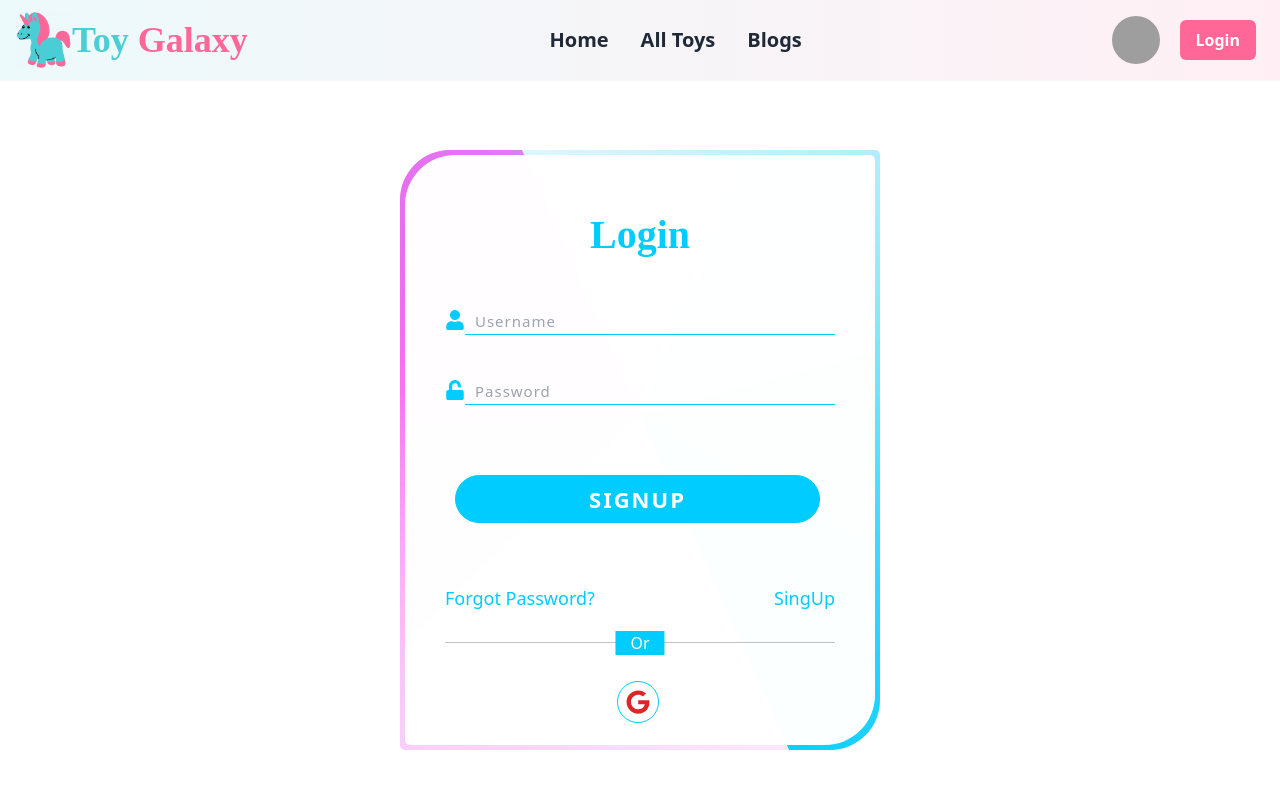
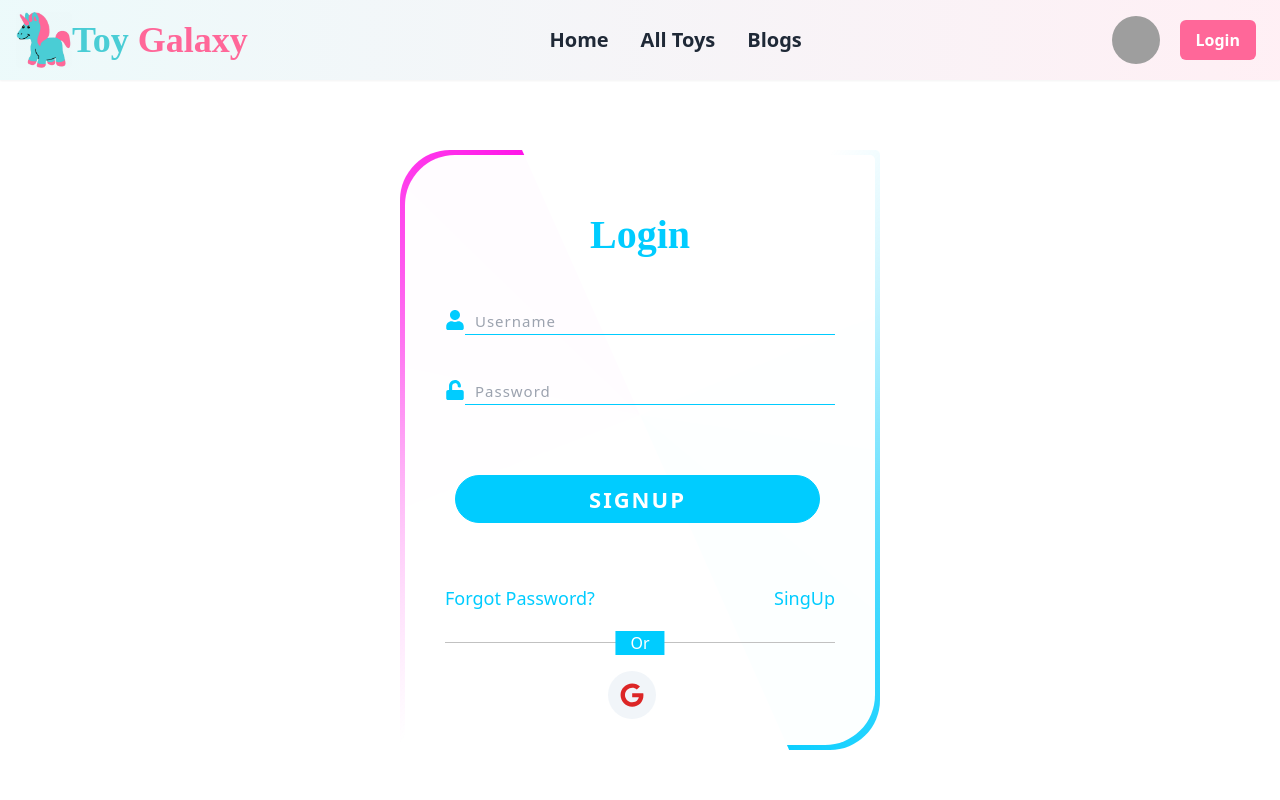
Before and after one commit to Shisir36/Toy-Marketplace-client, a React (Vite) app: page /login in a window 1280 px wide. Shown: the top 800 px of the page. Built offline with nearby package versions, Linux system fonts and the light colour scheme; no server answers; grey boxes are pictures that could not be loaded.

Commit message:
fix some error in login component

```diff
--- a/src/Pages/Home/ToysDetails/ToysDetails.jsx
+++ b/src/Pages/Home/ToysDetails/ToysDetails.jsx
@@ -14,23 +14,17 @@ const ToysDetails = () => {
             .then(details => setSingleToy(details))
     },)
     return (
-        <div className="md:grid md:grid-cols-2 items-center lg:card-side bg-gradient-to-r from-pink-100 to-pink-50 md:p-20  ">
+        <div className="md:grid md:grid-cols-2 items-center lg:card-side bg-gradient-to-r from-pink-100 to-pink-50 md:p-20 p-10  ">
       <div className="w-full">
         <h2 className="md:text-6xl text-4xl gFont bg-gradient-to-r from-black via-cyan-500 to-red-300 text-transparent bg-clip-text text-center md:text-left">
           Toy: {singleToy.name}
         </h2>
-        <h2 className="text-slate-600 md:text-2xl">Price: {singleToy.price}</h2>
-        <h2 className="md:text-4xl text-2xl gFont bg-gradient-to-r from-black via-gray-900 to-slate-300 text-transparent bg-clip-text text-center md:text-left">
-          Seller Name: {singleToy.sellerName}
-        </h2>
-        <h2 className="md:text-4xl text-2xl gFont bg-gradient-to-r from-black via-gray-900 to-slate-300 text-transparent bg-clip-text text-center md:text-left">Email:
-          {singleToy.email}
-        </h2>
-        <p className="mt-5 text-slate-600 md:text-xl">
+        <h2 className="text-slate-600 md:text-2xl text-xl md:text-left text-center">Price: {singleToy.price}</h2>
+        <p className="mt-5 text-slate-600 md:text-xl md:text-left text-center">
           {singleToy.description}
         </p>
-        <div className="flex items-center">
-          <div className="text-yellow-500"></div>
+        <div className="flex items-center ">
+          <div className='md:m-0 mx-auto'>
           <Rating
             placeholderRating={singleToy.rating}
             readonly
@@ -38,7 +32,14 @@ const ToysDetails = () => {
             placeholderSymbol={<FaStar className="text-orange-400 text-xl" />}
             fullSymbol={<FaStar className="text-xl" />}
           />
+          </div>
         </div>
+        <h2 className="md:text-4xl text-2xl gFont bg-gradient-to-r from-black via-gray-900 to-slate-300 text-transparent bg-clip-text text-center md:text-left">
+          Seller Name: {singleToy.sellerName}
+        </h2>
+        <h2 className="md:text-4xl text-2xl gFont bg-gradient-to-r from-black via-gray-900 to-slate-300 text-transparent bg-clip-text text-center md:text-left">Email:
+          {singleToy.email}
+        </h2>
       </div>
       <figure className="w-full">
         <img src={singleToy.pictureUrl} className=' rounded-md' alt="Album" />
--- a/src/Pages/Login/Login.css
+++ b/src/Pages/Login/Login.css
@@ -13,19 +13,19 @@
 
 .login_form_container::before {
   position: absolute;
-  width: 200%;
-  height: 200%;
+  width: 250%;
+  height: 250%;
   content: '';
-  background-image: conic-gradient(transparent, transparent, #f8cdfaf5, #ff00e6ea);
+  background-image: conic-gradient(transparent, transparent, transparent, #ff00e6ea);
   animation: rotate_border 6s linear infinite;
 }
 
 .login_form_container::after {
   position: absolute;
-  width: 200%;
-  height: 200%;
+  width: 250%;
+  height: 250%;
   content: '';
-  background-image: conic-gradient(transparent, transparent, #b5effff5, #00ccfff5);
+  background-image: conic-gradient(transparent, transparent, transparent, #00ccfff5);
   animation: rotate_border 6s linear infinite;
   animation-delay: -3s;
 }
@@ -130,32 +130,6 @@
   text-shadow: 0 0 10px #00ccff;
 }
 
-.google_button {
-  position: relative;
-  width: 350px;
-  margin-top: 38px;
-  height: 40px;
-  transition: 1s;
-}
-
-.google_login_button {
-  position: absolute;
-  text-decoration: none;
-  z-index: 10;
-  cursor: pointer;
-  font-size: 22px;
-  letter-spacing: 2px;
-  border: 1px solid #00ccff;
-  border-radius: 50px;
-  background-color: #ffffff;
-  display: flex;
-  justify-content: center;
-  align-items: center;
-}
-
-.google_login_button:hover {
-  color: #ac1111;
-}
 
 .line {
   height: 1px;
--- a/src/Pages/Login/Login.jsx
+++ b/src/Pages/Login/Login.jsx
@@ -34,7 +34,7 @@ const Login = () => {
             });
     };
     return (
-        <div className="login_form_container mx-auto h-[600px] md:w-[480px]  w-[350]">
+        <div className="login_form_container mx-auto md:h-[600px] h-[600px] md:w-[480px]  w-[345px]">
             <form onSubmit={handleSubmit} className="login_form ">
                 <h2 className='text gFont'>Login</h2>
                  {
@@ -68,11 +68,12 @@ const Login = () => {
                     <Link to="/signup" >SingUp</Link>
                 </div>
                 <div className='line'></div>
-                <div className="google_button md:ml-[172px] ml-[130px] ">
-                    <button onClick={handleGoogleLogin} className="google_login_button px-2 py-2 ">
-
-                      <FaGoogle className=' text-red-600 h-6 w-6 '></FaGoogle>
+                <div className="google_button w-full mt-7">
+                    <div className='w-1/6 mx-auto' >
+                    <button onClick={handleGoogleLogin} className="google_login_button px-3 py-3 bg-slate-100 rounded-full ">
+                      <FaGoogle className=' text-red-600 h-6 w-6'></FaGoogle>
                     </button>
+                    </div>
                 </div>
             </form>
         </div>
--- a/src/Provider/AuthProvider.jsx
+++ b/src/Provider/AuthProvider.jsx
@@ -35,7 +35,6 @@ const AuthProvider = ({ children }) => {
 
     const googleAuthProvider = new GoogleAuthProvider();
     const signInWithGoogle = () => {
-      setLoading(true);
       return signInWithPopup(auth, googleAuthProvider);
     };
 
```
